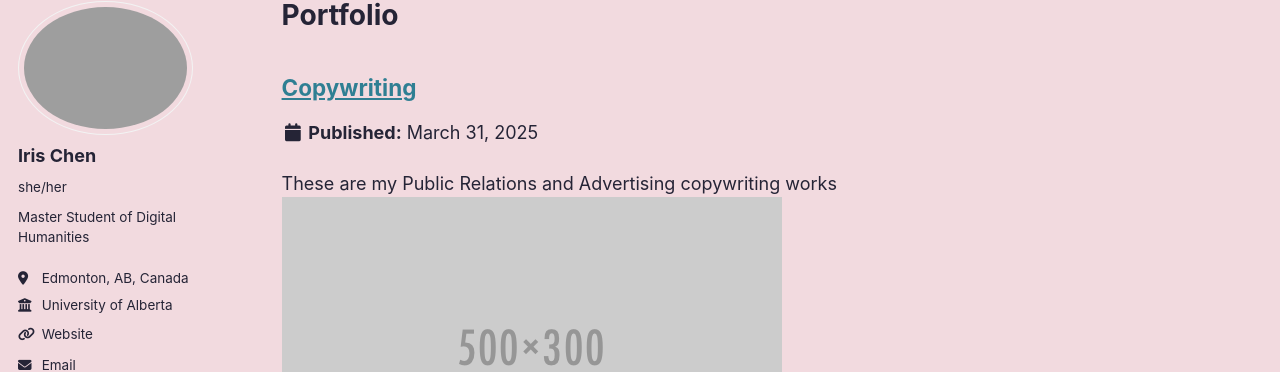
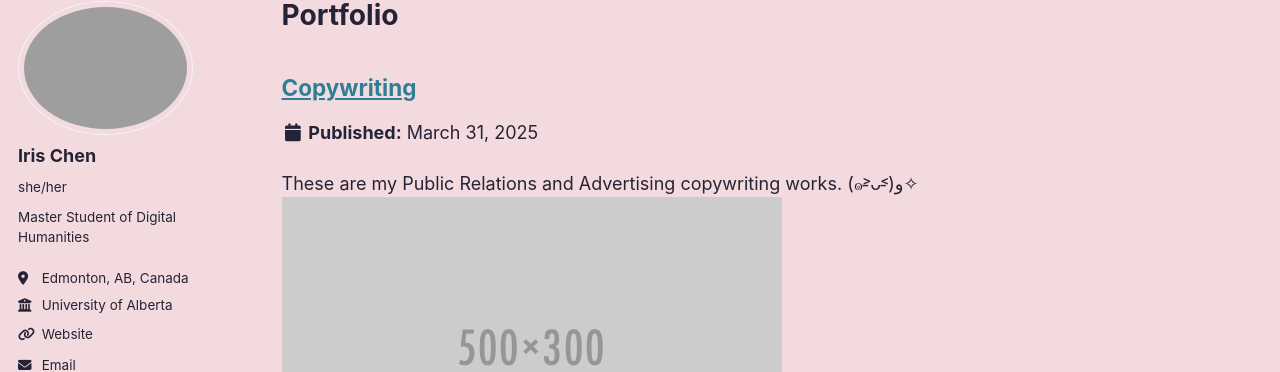
Before and after one commit to irischen09/aboutiris, a Jekyll site: the page built from _pages/portfolio.html, in a window 1280 px wide and 900 px high. Shown: the part 98-470 px from the top of the window. Built offline with Jekyll 4.4.1, drawn with Linux system fonts in a browser that asks for light colours.

Commit message:
Update portfolio-1.md

```diff
--- a/_portfolio/portfolio-1.md
+++ b/_portfolio/portfolio-1.md
@@ -1,6 +1,6 @@
 ---
 title: "Copywriting"
-excerpt: "These are my Public Relations and Advertising copywriting works<br/><img src='/images/500x300.png'>"
+excerpt: "These are my Public Relations and Advertising copywriting works. (๑˃̵ᴗ˂̵)ﻭ✧ <br/><img src='/images/500x300.png'>"
 collection: portfolio
 ---
 
```
